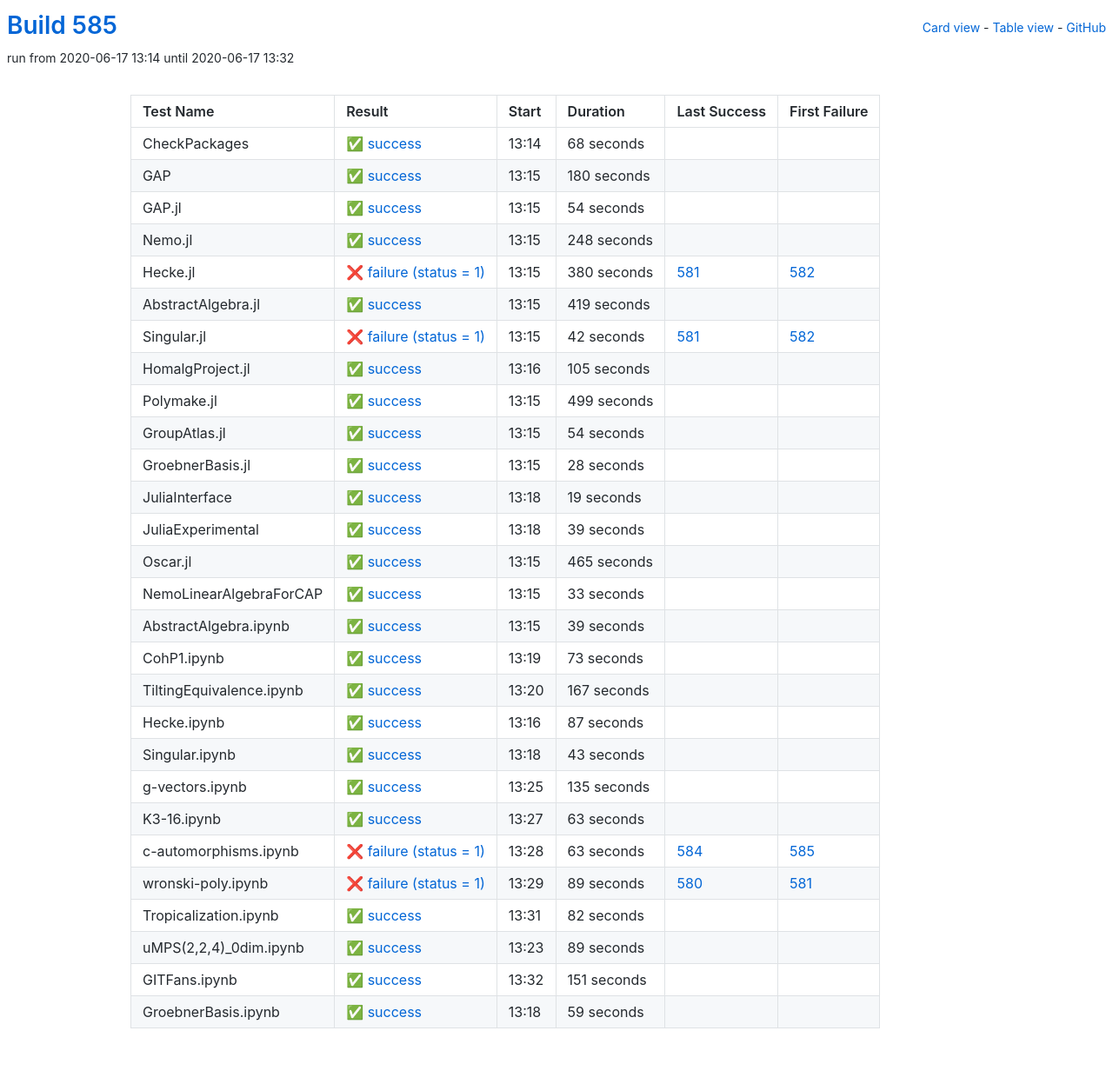
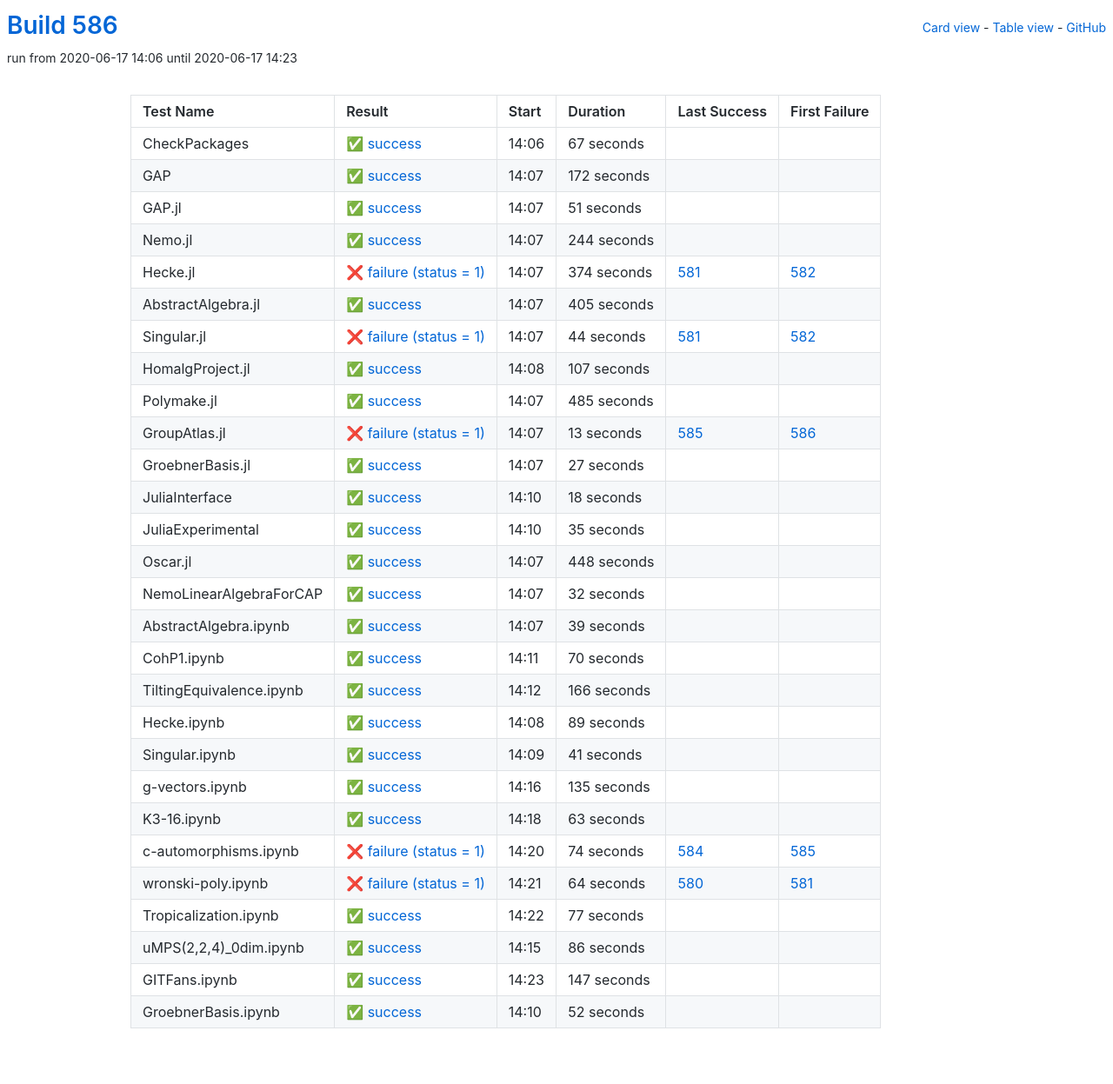
Before and after one commit to oscar-system/oscar-ci-status-1.4, a Jekyll site: the page built from table.html, in a window 1280 px wide. Shown: the whole page at 87% size. Built offline with Jekyll 4.4.1, drawn with Linux system fonts in a browser that asks for light colours.

Commit message:
Build #586

```diff
--- a/_data/ci.yml
+++ b/_data/ci.yml
@@ -1,6 +1,6 @@
 ---
-build: 585
-build_url: https://oscarci.mathematik.uni-kl.de/job/oscar-julia-1.4/585/
+build: 586
+build_url: https://oscarci.mathematik.uni-kl.de/job/oscar-julia-1.4/586/
 job: oscar-julia-1.4
 organization: oscar-system
 repo: oscar-ci-status-1.4
@@ -8,188 +8,188 @@ repourl: https://github.com/oscar-system/oscar-ci-status-1.4
 tests:
 - name: CheckPackages
   id: checkpackages
-  log: https://oscarci.mathematik.uni-kl.de/job/oscar-julia-1.4/585/artifact/logs/build-585/CheckPackages.log
-  start: 2020-06-17 13:14
+  log: https://oscarci.mathematik.uni-kl.de/job/oscar-julia-1.4/586/artifact/logs/build-586/CheckPackages.log
+  start: 2020-06-17 14:06
   success: true
   exitcode: 0
   status: success
-  duration: 68
+  duration: 67
   last_success: false
   last_success_url:
   first_failure: false
   first_failure_url:
 - name: GAP
   id: gap
-  log: https://oscarci.mathematik.uni-kl.de/job/oscar-julia-1.4/585/artifact/logs/build-585/GAP.log
-  start: 2020-06-17 13:15
+  log: https://oscarci.mathematik.uni-kl.de/job/oscar-julia-1.4/586/artifact/logs/build-586/GAP.log
+  start: 2020-06-17 14:07
   success: true
   exitcode: 0
   status: success
-  duration: 180
+  duration: 172
   last_success: false
   last_success_url:
   first_failure: false
   first_failure_url:
 - name: GAP.jl
   id: gap-jl
-  log: https://oscarci.mathematik.uni-kl.de/job/oscar-julia-1.4/585/artifact/logs/build-585/GAP.jl.log
-  start: 2020-06-17 13:15
+  log: https://oscarci.mathematik.uni-kl.de/job/oscar-julia-1.4/586/artifact/logs/build-586/GAP.jl.log
+  start: 2020-06-17 14:07
   success: true
   exitcode: 0
   status: success
-  duration: 54
+  duration: 51
   last_success: false
   last_success_url:
   first_failure: false
   first_failure_url:
 - name: Nemo.jl
   id: nemo-jl
-  log: https://oscarci.mathematik.uni-kl.de/job/oscar-julia-1.4/585/artifact/logs/build-585/Nemo.jl.log
-  start: 2020-06-17 13:15
+  log: https://oscarci.mathematik.uni-kl.de/job/oscar-julia-1.4/586/artifact/logs/build-586/Nemo.jl.log
+  start: 2020-06-17 14:07
   success: true
   exitcode: 0
   status: success
-  duration: 248
+  duration: 244
   last_success: false
   last_success_url:
   first_failure: false
   first_failure_url:
 - name: Hecke.jl
   id: hecke-jl
-  log: https://oscarci.mathematik.uni-kl.de/job/oscar-julia-1.4/585/artifact/logs/build-585/Hecke.jl.log
-  start: 2020-06-17 13:15
+  log: https://oscarci.mathematik.uni-kl.de/job/oscar-julia-1.4/586/artifact/logs/build-586/Hecke.jl.log
+  start: 2020-06-17 14:07
   success: false
   exitcode: 1
   status: failure
-  duration: 380
+  duration: 374
   last_success: 581
   last_success_url: https://oscarci.mathematik.uni-kl.de/job/oscar-julia-1.4/581/
   first_failure: 582
   first_failure_url: https://oscarci.mathematik.uni-kl.de/job/oscar-julia-1.4/582/
 - name: AbstractAlgebra.jl
   id: abstractalgebra-jl
-  log: https://oscarci.mathematik.uni-kl.de/job/oscar-julia-1.4/585/artifact/logs/build-585/AbstractAlgebra.jl.log
-  start: 2020-06-17 13:15
+  log: https://oscarci.mathematik.uni-kl.de/job/oscar-julia-1.4/586/artifact/logs/build-586/AbstractAlgebra.jl.log
+  start: 2020-06-17 14:07
   success: true
   exitcode: 0
   status: success
-  duration: 419
+  duration: 405
   last_success: false
   last_success_url:
   first_failure: false
   first_failure_url:
 - name: Singular.jl
   id: singular-jl
-  log: https://oscarci.mathematik.uni-kl.de/job/oscar-julia-1.4/585/artifact/logs/build-585/Singular.jl.log
-  start: 2020-06-17 13:15
+  log: https://oscarci.mathematik.uni-kl.de/job/oscar-julia-1.4/586/artifact/logs/build-586/Singular.jl.log
+  start: 2020-06-17 14:07
   success: false
   exitcode: 1
   status: failure
-  duration: 42
+  duration: 44
   last_success: 581
   last_success_url: https://oscarci.mathematik.uni-kl.de/job/oscar-julia-1.4/581/
   first_failure: 582
   first_failure_url: https://oscarci.mathematik.uni-kl.de/job/oscar-julia-1.4/582/
 - name: HomalgProject.jl
   id: homalgproject-jl
-  log: https://oscarci.mathematik.uni-kl.de/job/oscar-julia-1.4/585/artifact/logs/build-585/HomalgProject.jl.log
-  start: 2020-06-17 13:16
+  log: https://oscarci.mathematik.uni-kl.de/job/oscar-julia-1.4/586/artifact/logs/build-586/HomalgProject.jl.log
+  start: 2020-06-17 14:08
   success: true
   exitcode: 0
   status: success
-  duration: 105
+  duration: 107
   last_success: false
   last_success_url:
   first_failure: false
   first_failure_url:
 - name: Polymake.jl
   id: polymake-jl
-  log: https://oscarci.mathematik.uni-kl.de/job/oscar-julia-1.4/585/artifact/logs/build-585/Polymake.jl.log
-  start: 2020-06-17 13:15
+  log: https://oscarci.mathematik.uni-kl.de/job/oscar-julia-1.4/586/artifact/logs/build-586/Polymake.jl.log
+  start: 2020-06-17 14:07
   success: true
   exitcode: 0
   status: success
-  duration: 499
+  duration: 485
   last_success: false
   last_success_url:
   first_failure: false
   first_failure_url:
 - name: GroupAtlas.jl
   id: groupatlas-jl
-  log: https://oscarci.mathematik.uni-kl.de/job/oscar-julia-1.4/585/artifact/logs/build-585/GroupAtlas.jl.log
-  start: 2020-06-17 13:15
+  log: https://oscarci.mathematik.uni-kl.de/job/oscar-julia-1.4/586/artifact/logs/build-586/GroupAtlas.jl.log
+  start: 2020-06-17 14:07
+  success: false
+  exitcode: 1
+  status: failure
+  duration: 13
+  last_success: 585
+  last_success_url: https://oscarci.mathematik.uni-kl.de/job/oscar-julia-1.4/585/
+  first_failure: 586
+  first_failure_url: https://oscarci.mathematik.uni-kl.de/job/oscar-julia-1.4/586/
+- name: GroebnerBasis.jl
+  id: groebnerbasis-jl
+  log: https://oscarci.mathematik.uni-kl.de/job/oscar-julia-1.4/586/artifact/logs/build-586/GroebnerBasis.jl.log
+  start: 2020-06-17 14:07
   success: true
   exitcode: 0
   status: success
-  duration: 54
-  last_success: false
-  last_success_url:
-  first_failure: false
-  first_failure_url:
-- name: GroebnerBasis.jl
-  id: groebnerbasis-jl
-  log: https://oscarci.mathematik.uni-kl.de/job/oscar-julia-1.4/585/artifact/logs/build-585/GroebnerBasis.jl.log
-  start: 2020-06-17 13:15
-  success: true
-  exitcode: 0
-  status: success
-  duration: 28
+  duration: 27
   last_success: false
   last_success_url:
   first_failure: false
   first_failure_url:
 - name: JuliaInterface
   id: juliainterface
-  log: https://oscarci.mathematik.uni-kl.de/job/oscar-julia-1.4/585/artifact/logs/build-585/JuliaInterface.log
-  start: 2020-06-17 13:18
+  log: https://oscarci.mathematik.uni-kl.de/job/oscar-julia-1.4/586/artifact/logs/build-586/JuliaInterface.log
+  start: 2020-06-17 14:10
   success: true
   exitcode: 0
   status: success
-  duration: 19
+  duration: 18
   last_success: false
   last_success_url:
   first_failure: false
   first_failure_url:
 - name: JuliaExperimental
   id: juliaexperimental
-  log: https://oscarci.mathematik.uni-kl.de/job/oscar-julia-1.4/585/artifact/logs/build-585/JuliaExperimental.log
-  start: 2020-06-17 13:18
+  log: https://oscarci.mathematik.uni-kl.de/job/oscar-julia-1.4/586/artifact/logs/build-586/JuliaExperimental.log
+  start: 2020-06-17 14:10
   success: true
   exitcode: 0
   status: success
-  duration: 39
+  duration: 35
   last_success: false
   last_success_url:
   first_failure: false
   first_failure_url:
 - name: Oscar.jl
   id: oscar-jl
-  log: https://oscarci.mathematik.uni-kl.de/job/oscar-julia-1.4/585/artifact/logs/build-585/Oscar.jl.log
-  start: 2020-06-17 13:15
+  log: https://oscarci.mathematik.uni-kl.de/job/oscar-julia-1.4/586/artifact/logs/build-586/Oscar.jl.log
+  start: 2020-06-17 14:07
   success: true
   exitcode: 0
   status: success
-  duration: 465
+  duration: 448
   last_success: false
   last_success_url:
   first_failure: false
   first_failure_url:
 - name: NemoLinearAlgebraForCAP
   id: nemolinearalgebraforcap
-  log: https://oscarci.mathematik.uni-kl.de/job/oscar-julia-1.4/585/artifact/logs/build-585/NemoLinearAlgebraForCAP.log
-  start: 2020-06-17 13:15
+  log: https://oscarci.mathematik.uni-kl.de/job/oscar-julia-1.4/586/artifact/logs/build-586/NemoLinearAlgebraForCAP.log
+  start: 2020-06-17 14:07
   success: true
   exitcode: 0
   status: success
-  duration: 33
+  duration: 32
   last_success: false
   last_success_url:
   first_failure: false
   first_failure_url:
 - name: AbstractAlgebra.ipynb
   id: abstractalgebra-ipynb
-  log: https://oscarci.mathematik.uni-kl.de/job/oscar-julia-1.4/585/artifact/logs/build-585/AbstractAlgebra.ipynb.log
-  start: 2020-06-17 13:15
+  log: https://oscarci.mathematik.uni-kl.de/job/oscar-julia-1.4/586/artifact/logs/build-586/AbstractAlgebra.ipynb.log
+  start: 2020-06-17 14:07
   success: true
   exitcode: 0
   status: success
@@ -200,56 +200,56 @@ tests:
   first_failure_url:
 - name: CohP1.ipynb
   id: cohp1-ipynb
-  log: https://oscarci.mathematik.uni-kl.de/job/oscar-julia-1.4/585/artifact/logs/build-585/CohP1.ipynb.log
-  start: 2020-06-17 13:19
+  log: https://oscarci.mathematik.uni-kl.de/job/oscar-julia-1.4/586/artifact/logs/build-586/CohP1.ipynb.log
+  start: 2020-06-17 14:11
   success: true
   exitcode: 0
   status: success
-  duration: 73
+  duration: 70
   last_success: false
   last_success_url:
   first_failure: false
   first_failure_url:
 - name: TiltingEquivalence.ipynb
   id: tiltingequivalence-ipynb
-  log: https://oscarci.mathematik.uni-kl.de/job/oscar-julia-1.4/585/artifact/logs/build-585/TiltingEquivalence.ipynb.log
-  start: 2020-06-17 13:20
+  log: https://oscarci.mathematik.uni-kl.de/job/oscar-julia-1.4/586/artifact/logs/build-586/TiltingEquivalence.ipynb.log
+  start: 2020-06-17 14:12
   success: true
   exitcode: 0
   status: success
-  duration: 167
+  duration: 166
   last_success: false
   last_success_url:
   first_failure: false
   first_failure_url:
 - name: Hecke.ipynb
   id: hecke-ipynb
-  log: https://oscarci.mathematik.uni-kl.de/job/oscar-julia-1.4/585/artifact/logs/build-585/Hecke.ipynb.log
-  start: 2020-06-17 13:16
+  log: https://oscarci.mathematik.uni-kl.de/job/oscar-julia-1.4/586/artifact/logs/build-586/Hecke.ipynb.log
+  start: 2020-06-17 14:08
   success: true
   exitcode: 0
   status: success
-  duration: 87
+  duration: 89
   last_success: false
   last_success_url:
   first_failure: false
   first_failure_url:
 - name: Singular.ipynb
   id: singular-ipynb
-  log: https://oscarci.mathematik.uni-kl.de/job/oscar-julia-1.4/585/artifact/logs/build-585/Singular.ipynb.log
-  start: 2020-06-17 13:18
+  log: https://oscarci.mathematik.uni-kl.de/job/oscar-julia-1.4/586/artifact/logs/build-586/Singular.ipynb.log
+  start: 2020-06-17 14:09
   success: true
   exitcode: 0
   status: success
-  duration: 43
+  duration: 41
   last_success: false
   last_success_url:
   first_failure: false
   first_failure_url:
 - name: g-vectors.ipynb
   id: g-vectors-ipynb
-  log: https://oscarci.mathematik.uni-kl.de/job/oscar-julia-1.4/585/artifact/logs/build-585/g-vectors.ipynb.log
-  start: 2020-06-17 13:25
+  log: https://oscarci.mathematik.uni-kl.de/job/oscar-julia-1.4/586/artifact/logs/build-586/g-vectors.ipynb.log
+  start: 2020-06-17 14:16
   success: true
   exitcode: 0
   status: success
@@ -260,8 +260,8 @@ tests:
   first_failure_url:
 - name: K3-16.ipynb
   id: k3-16-ipynb
-  log: https://oscarci.mathematik.uni-kl.de/job/oscar-julia-1.4/585/artifact/logs/build-585/K3-16.ipynb.log
-  start: 2020-06-17 13:27
+  log: https://oscarci.mathematik.uni-kl.de/job/oscar-julia-1.4/586/artifact/logs/build-586/K3-16.ipynb.log
+  start: 2020-06-17 14:18
   success: true
   exitcode: 0
   status: success
@@ -272,72 +272,72 @@ tests:
   first_failure_url:
 - name: c-automorphisms.ipynb
   id: c-automorphisms-ipynb
-  log: https://oscarci.mathematik.uni-kl.de/job/oscar-julia-1.4/585/artifact/logs/build-585/c-automorphisms.ipynb.log
-  start: 2020-06-17 13:28
+  log: https://oscarci.mathematik.uni-kl.de/job/oscar-julia-1.4/586/artifact/logs/build-586/c-automorphisms.ipynb.log
+  start: 2020-06-17 14:20
   success: false
   exitcode: 1
   status: failure
-  duration: 63
+  duration: 74
   last_success: 584
   last_success_url: https://oscarci.mathematik.uni-kl.de/job/oscar-julia-1.4/584/
   first_failure: 585
   first_failure_url: https://oscarci.mathematik.uni-kl.de/job/oscar-julia-1.4/585/
 - name: wronski-poly.ipynb
   id: wronski-poly-ipynb
-  log: https://oscarci.mathematik.uni-kl.de/job/oscar-julia-1.4/585/artifact/logs/build-585/wronski-poly.ipynb.log
-  start: 2020-06-17 13:29
+  log: https://oscarci.mathematik.uni-kl.de/job/oscar-julia-1.4/586/artifact/logs/build-586/wronski-poly.ipynb.log
+  start: 2020-06-17 14:21
   success: false
   exitcode: 1
   status: failure
-  duration: 89
+  duration: 64
   last_success: 580
   last_success_url: https://oscarci.mathematik.uni-kl.de/job/oscar-julia-1.4/580/
   first_failure: 581
   first_failure_url: https://oscarci.mathematik.uni-kl.de/job/oscar-julia-1.4/581/
 - name: Tropicalization.ipynb
   id: tropicalization-ipynb
-  log: https://oscarci.mathematik.uni-kl.de/job/oscar-julia-1.4/585/artifact/logs/build-585/Tropicalization.ipynb.log
-  start: 2020-06-17 13:31
+  log: https://oscarci.mathematik.uni-kl.de/job/oscar-julia-1.4/586/artifact/logs/build-586/Tropicalization.ipynb.log
+  start: 2020-06-17 14:22
   success: true
   exitcode: 0
   status: success
-  duration: 82
+  duration: 77
   last_success: false
   last_success_url:
   first_failure: false
   first_failure_url:
 - name: uMPS(2,2,4)_0dim.ipynb
   id: umps-2-2-4-0dim-ipynb
-  log: https://oscarci.mathematik.uni-kl.de/job/oscar-julia-1.4/585/artifact/logs/build-585/uMPS-2-2-4-_0dim.ipynb.log
-  start: 2020-06-17 13:23
+  log: https://oscarci.mathematik.uni-kl.de/job/oscar-julia-1.4/586/artifact/logs/build-586/uMPS-2-2-4-_0dim.ipynb.log
+  start: 2020-06-17 14:15
   success: true
   exitcode: 0
   status: success
-  duration: 89
+  duration: 86
   last_success: false
   last_success_url:
   first_failure: false
   first_failure_url:
 - name: GITFans.ipynb
   id: gitfans-ipynb
-  log: https://oscarci.mathematik.uni-kl.de/job/oscar-julia-1.4/585/artifact/logs/build-585/GITFans.ipynb.log
-  start: 2020-06-17 13:32
+  log: https://oscarci.mathematik.uni-kl.de/job/oscar-julia-1.4/586/artifact/logs/build-586/GITFans.ipynb.log
+  start: 2020-06-17 14:23
   success: true
   exitcode: 0
   status: success
-  duration: 151
+  duration: 147
   last_success: false
   last_success_url:
   first_failure: false
   first_failure_url:
 - name: GroebnerBasis.ipynb
   id: groebnerbasis-ipynb
-  log: https://oscarci.mathematik.uni-kl.de/job/oscar-julia-1.4/585/artifact/logs/build-585/GroebnerBasis.ipynb.log
-  start: 2020-06-17 13:18
+  log: https://oscarci.mathematik.uni-kl.de/job/oscar-julia-1.4/586/artifact/logs/build-586/GroebnerBasis.ipynb.log
+  start: 2020-06-17 14:10
   success: true
   exitcode: 0
   status: success
-  duration: 59
+  duration: 52
   last_success: false
   last_success_url:
   first_failure: false
```
Also changed, not shown: README.md.
